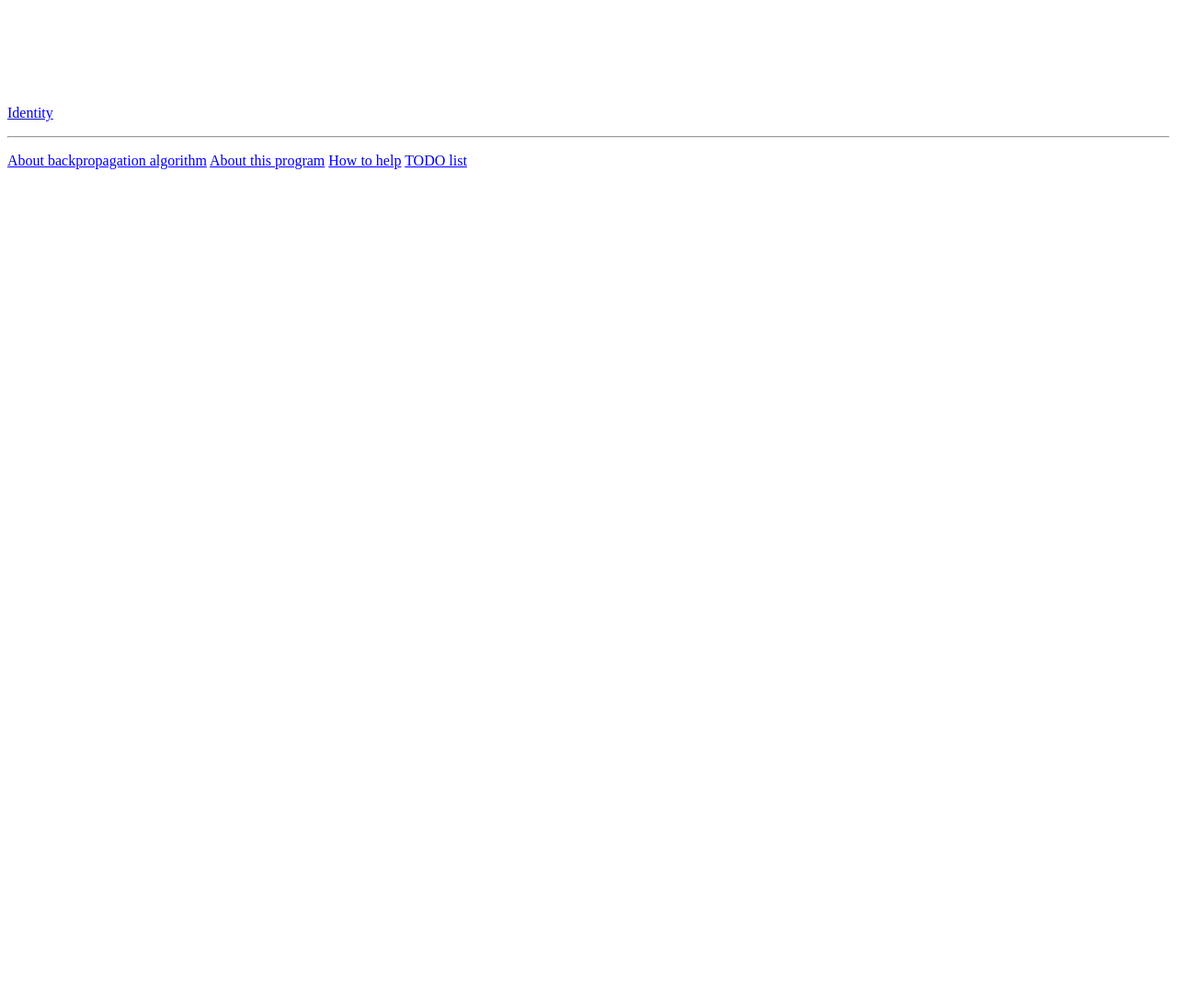
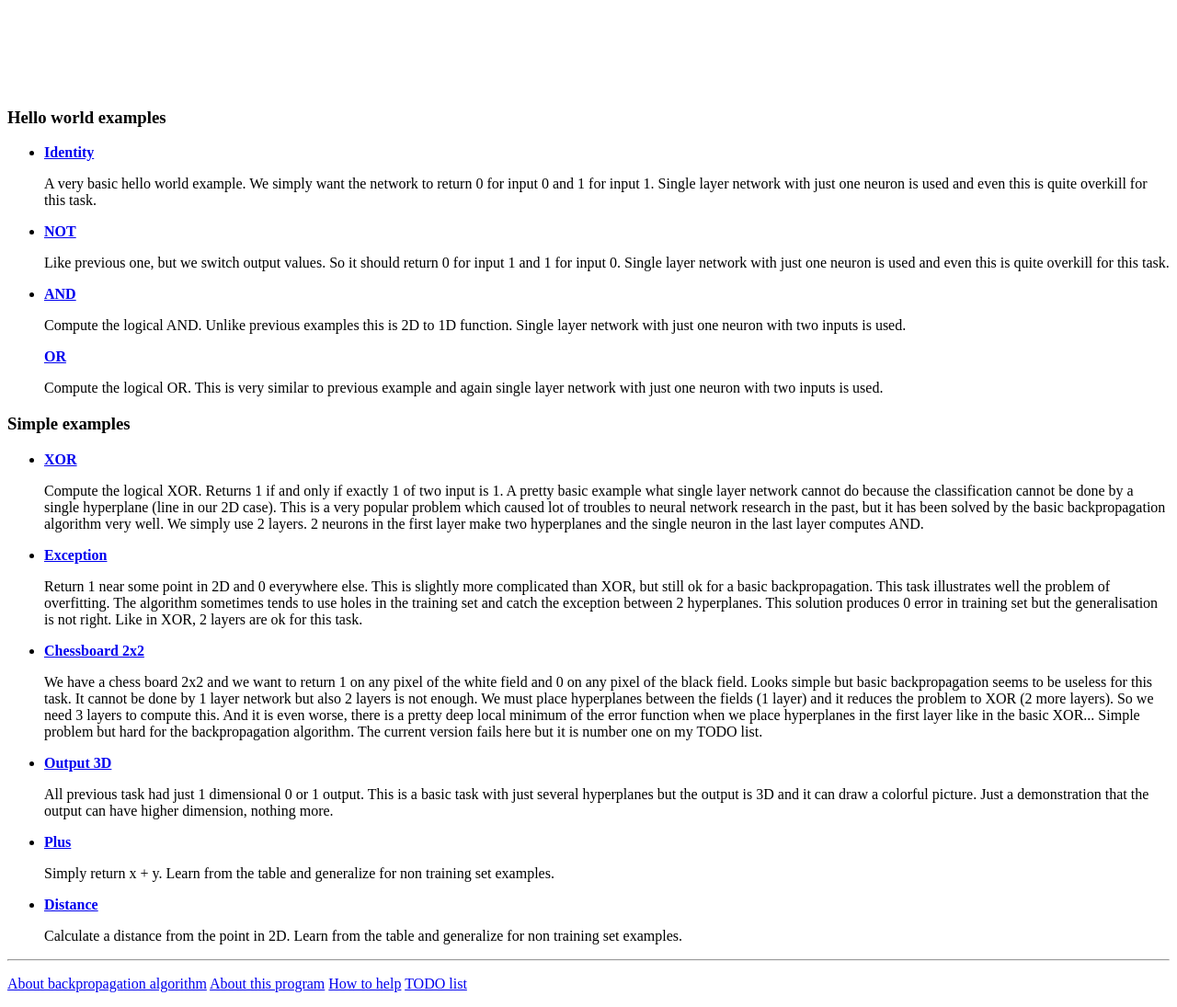
Before and after one commit to honzour/backpropagation, a PHP site: page /2.0/examples/index.php in a window 1280 px wide. Shown: the whole page at 92% size. Before the commit the page ends 184 px from the top, so only its background shows below. Run offline with PHP 8.4, Linux system fonts and the light colour scheme.

Commit message:
examples

```diff
--- a/web/2.0/examples/index.php
+++ b/web/2.0/examples/index.php
@@ -7,9 +7,72 @@
 <?
 include '../google.php'
 ?>
+<H3>Hello world examples</H3>
+<UL>
+<LI>
+<B><A HREF="identity">Identity</A></B><BR>
 <P>
-<A HREF="identity">Identity</A><BR>
+A very basic hello world example. We simply want the network to return 0 for input 0 and 1 for input 1. Single layer network with just one neuron is used and even this is quite overkill for this task.
 </P>
+</LI>
+<LI>
+<B><A HREF="not">NOT</A></B><BR>
+<P>
+Like previous one, but we switch output values. So it should return 0 for input 1 and 1 for input 0. Single layer network with just one neuron is used and even this is quite overkill for this task.
+</P>
+</LI>
+<LI>
+<B><A HREF="and">AND</A></B><BR>
+<P>
+Compute the logical AND. Unlike previous examples this is 2D to 1D function. Single layer network with just one neuron with two inputs is used.
+</P>
+<B><A HREF="or">OR</A></B><BR>
+<P>
+Compute the logical OR. This is very similar to previous example and again single layer network with just one neuron with two inputs is used.
+</P>
+</LI>
+</UL>
+
+<H3>Simple examples</H3>
+<UL>
+<LI>
+<B><A HREF="xor">XOR</A></B><BR>
+<P>
+Compute the logical XOR. Returns 1 if and only if exactly 1 of two input is 1. A pretty basic example what single layer network cannot do because the classification cannot be done by a single hyperplane (line in our 2D case). This is a very popular problem which caused lot of troubles to neural network research in the past, but it has been solved by the basic backpropagation algorithm very well. We simply use 2 layers. 2 neurons in the first layer make two hyperplanes and the single neuron in the last layer computes AND.
+</P>
+</LI>
+<LI>
+<B><A HREF="exception">Exception</A></B><BR>
+<P>
+Return 1 near some point in 2D and 0 everywhere else. This is slightly more complicated than XOR, but still ok for a basic backpropagation. This task illustrates well the problem of overfitting. The algorithm sometimes tends to use holes in the training set and catch the exception between 2 hyperplanes. This solution produces 0 error in training set but the generalisation is not right. Like in XOR, 2 layers are ok for this task.
+</P>
+</LI>
+<LI>
+<B><A HREF="chess">Chessboard 2x2</A></B><BR>
+<P>
+We have a chess board 2x2 and we want to return 1 on any pixel of the white field and 0 on any pixel of the black field. Looks simple but basic backpropagation seems to be useless for this task. It cannot be done by 1 layer network but also 2 layers is not enough. We must place hyperplanes between the fields (1 layer) and it reduces the problem to XOR (2 more layers). So we need 3 layers to compute this. And it is even worse, there is a pretty deep local minimum of the error function when we place hyperplanes in the first layer like in the basic XOR... Simple problem but hard for the backpropagation algorithm. The current version fails here but it is number one on my TODO list.
+</P>
+</LI>
+<LI>
+<B><A HREF="3d">Output 3D</A></B><BR>
+<P>
+All previous task had just 1 dimensional 0 or 1 output. This is a basic task with just several hyperplanes but the output is 3D and it can draw a colorful picture. Just a demonstration that the output can have higher dimension, nothing more.
+</P>
+</LI>
+<LI>
+<B><A HREF="plus">Plus</A></B><BR>
+<P>
+Simply return x + y. Learn from the table and generalize for non training set examples.
+</P>
+</LI>
+<LI>
+<B><A HREF="plus">Distance</A></B><BR>
+<P>
+Calculate a distance from the point in 2D. Learn from the table and generalize for non training set examples.
+</P>
+</LI>
+</UL>
+
 <?
 include '../links.php'
 ?>
```
